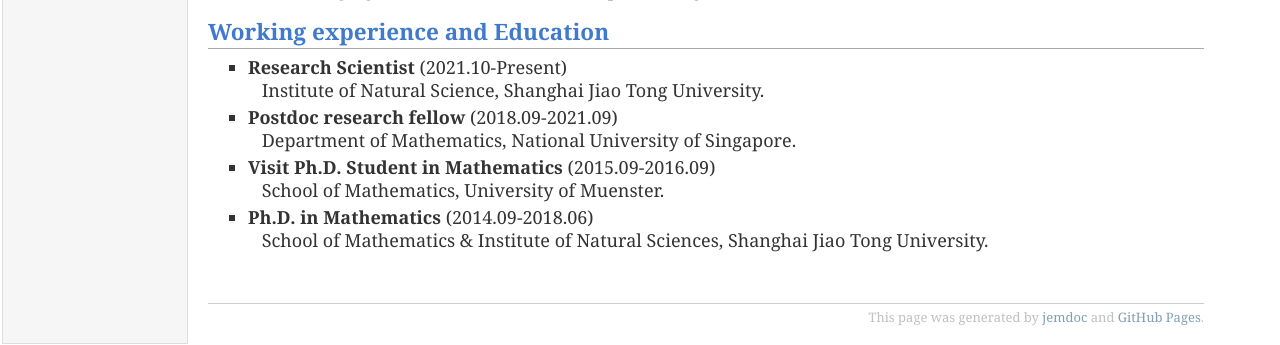
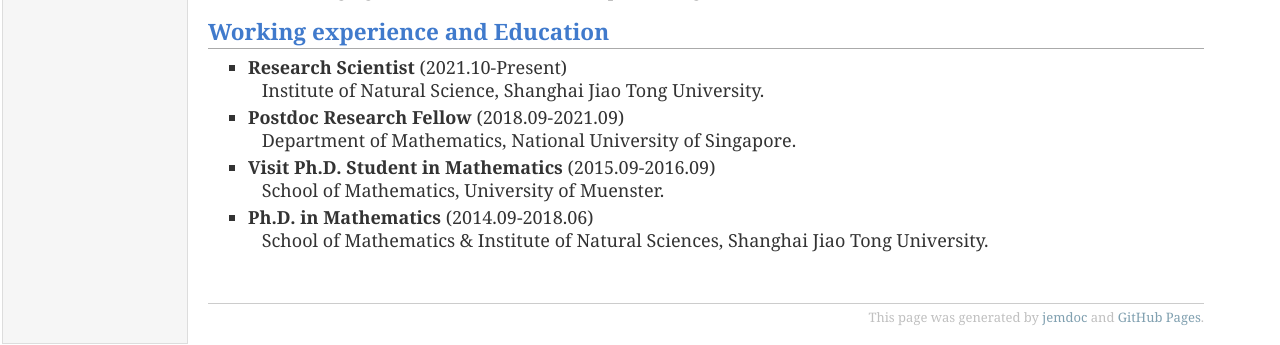
Before and after one commit to QqDing/QqDing.github.io, a Jekyll site: the page built from index.md, in a window 1280 px wide. Shown: the part 488-833 px from the top of the page. Built offline with Jekyll 4.4.1, drawn with Linux system fonts in a browser that asks for light colours.

```diff
--- a/index.md
+++ b/index.md
@@ -33,6 +33,6 @@ description: "Welcome to my homepage"
 
 ## Working experience and Education
 - <b>Research Scientist</b> (2021.10-Present)<br> &ensp; Institute of Natural Science, Shanghai Jiao Tong University.
-- <b>Postdoc research fellow</b> (2018.09-2021.09) <br> &ensp; Department of Mathematics, National University of Singapore.
+- <b>Postdoc Research Fellow</b> (2018.09-2021.09) <br> &ensp; Department of Mathematics, National University of Singapore.
 - <b>Visit Ph.D. Student in Mathematics</b> (2015.09-2016.09) <br> &ensp; School of Mathematics, University of Muenster.
 - <b>Ph.D. in Mathematics</b> (2014.09-2018.06) <br> &ensp; School of Mathematics & Institute of Natural Sciences, Shanghai Jiao Tong University.
```
